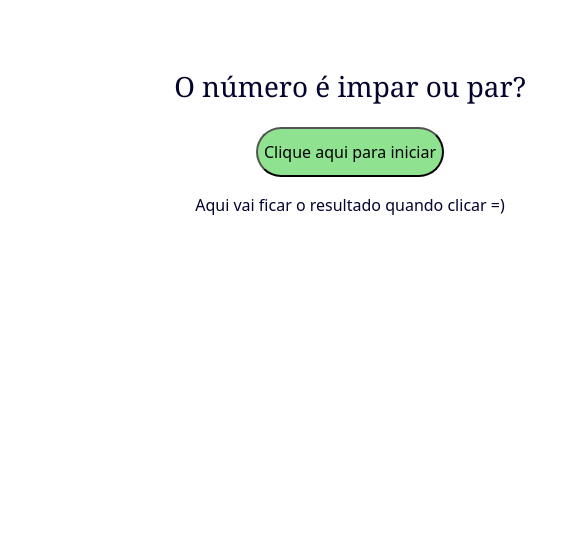
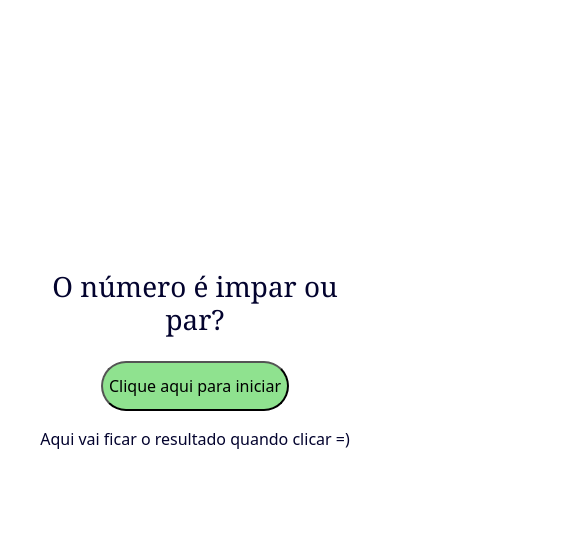
Before and after one commit to LucassAlmeidaa/imparOuPar, a plain HTML site: page index.html in a window 390 px wide. Shown: the top 543 px of the page, 585 px wide, since content can reach past the window. Drawn offline with nearby package versions, Linux system fonts and the light colour scheme.

Commit message:
Atualização do Media Query

```diff
--- a/par.css
+++ b/par.css
@@ -30,3 +30,12 @@ body{
 .botao:hover{
     transform: scale(1.05);
 }
+
+/*celulares*/
+
+@media (max-width: 480px){
+    .main{
+        width: 20em;
+        margin-top: 15em;
+    }
+}
```
